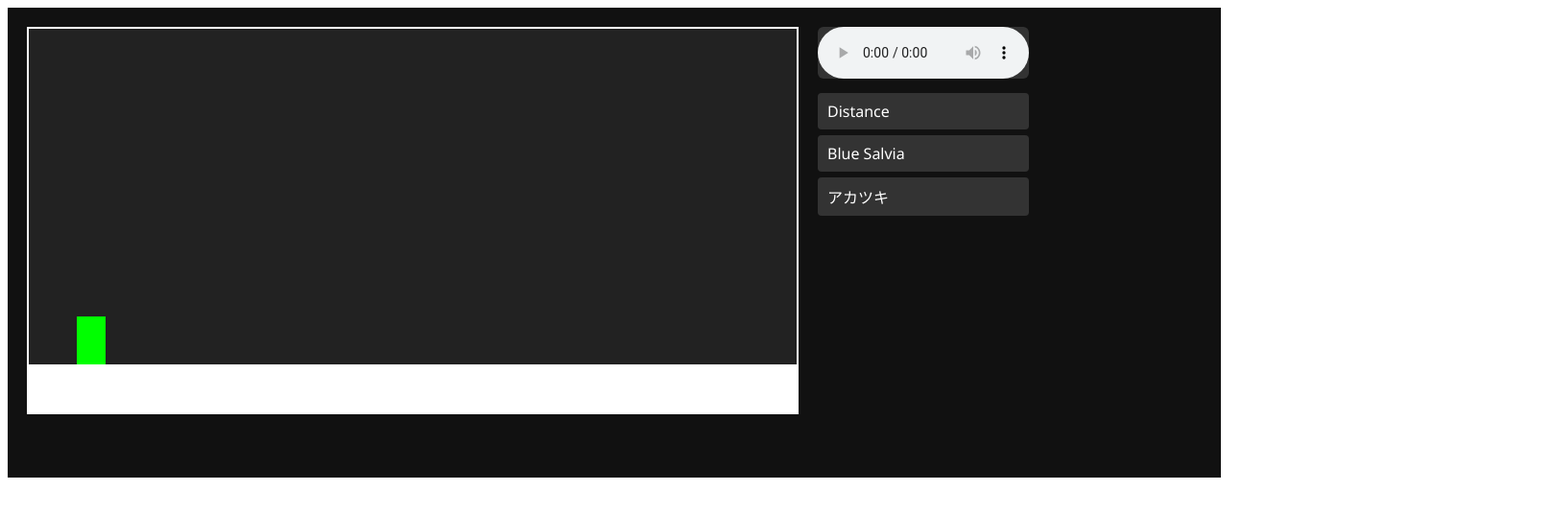
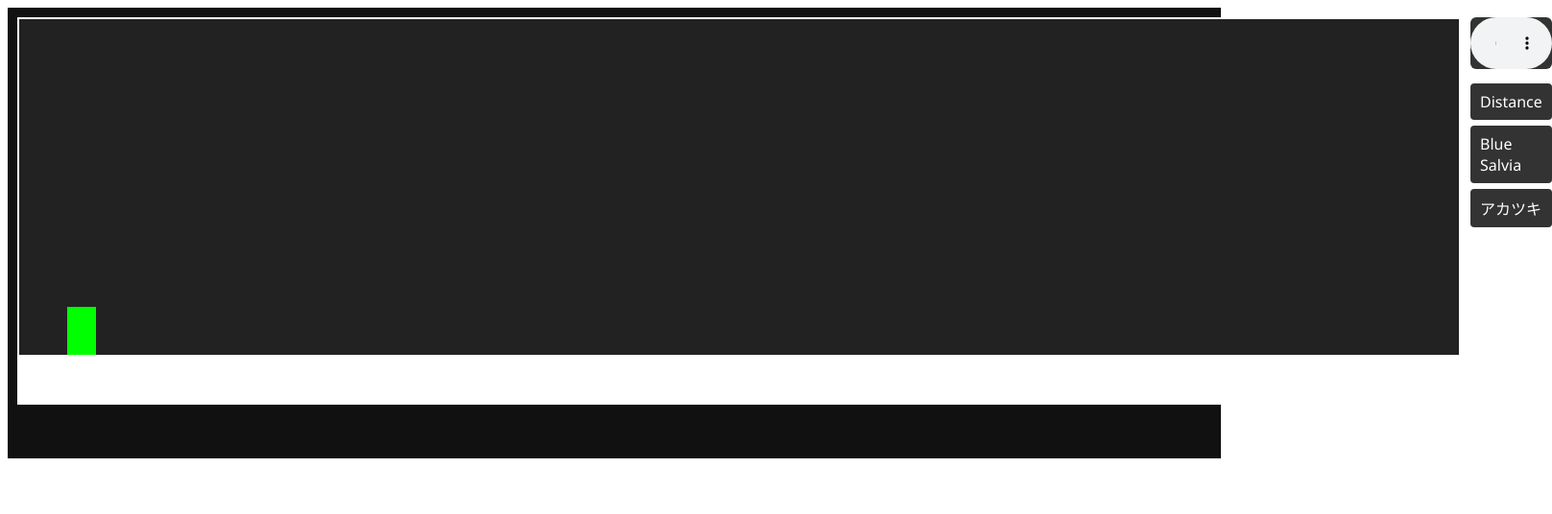
Before and after one commit to Ssyazwani/miniappsproto, a plain HTML site: page index.html in a window 1280 px wide. Shown: the whole page at 96% size, 1617 px wide, since content can reach past the window. Drawn offline with Linux system fonts and the light colour scheme.

Commit message:
editing appearance of game

```diff
--- a/game.js
+++ b/game.js
@@ -19,8 +19,8 @@ const player = {
 const platform = {
   x: 0,
   y: 350,
-  width: 1000,
-  height: 50,
+  width: 1800,
+  height: 600,
 };
 
 function update() {
--- a/index.html
+++ b/index.html
@@ -6,26 +6,26 @@
   <title>Game with Music Playlist</title>
   <link rel="stylesheet" href="playlist.css" />
   <style>
-    /* Flexbox container for canvas and playlist */
+
     #game-container {
       display: flex;
       align-items: flex-start;
-      gap: 20px;
-      padding: 20px;
+      gap: 10px;
+      padding: 10px;
       background: #111;
       min-height: 450px;
       font-family: Arial, sans-serif;
     }
 
-    /* Canvas styles */
+
     #gameCanvas {
       background: #222;
       border: 2px solid #fff;
     }
 
-    /* Music player styles */
+
     #music-player {
-      width: 220px;
+      width: 120px;
       color: white;
     }
 
@@ -56,7 +56,7 @@
 </head>
 <body>
   <div id="game-container">
-    <canvas id="gameCanvas" width="800" height="400"></canvas>
+    <canvas id="gameCanvas" width="1500" height="400"></canvas>
 
     <div id="music-player">
       <audio id="musicPlayer" controls>
--- a/main.js
+++ b/main.js
@@ -2,8 +2,8 @@ const { app, BrowserWindow } = require('electron');
 
 function createWindow() {
   const win = new BrowserWindow({
-    width: 800,
-    height: 600,
+    width: 1500,
+    height: 400,
   });
 
   win.loadFile('index.html');  // Your game's main HTML file
```
